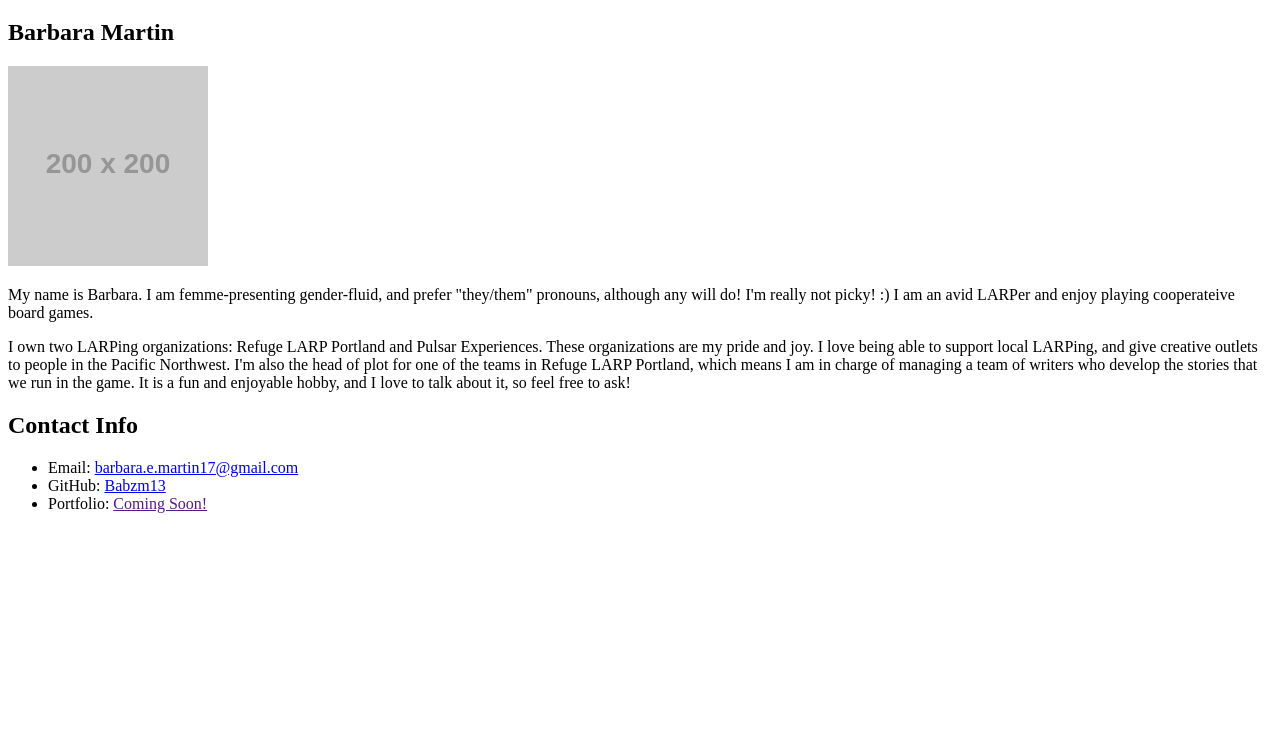
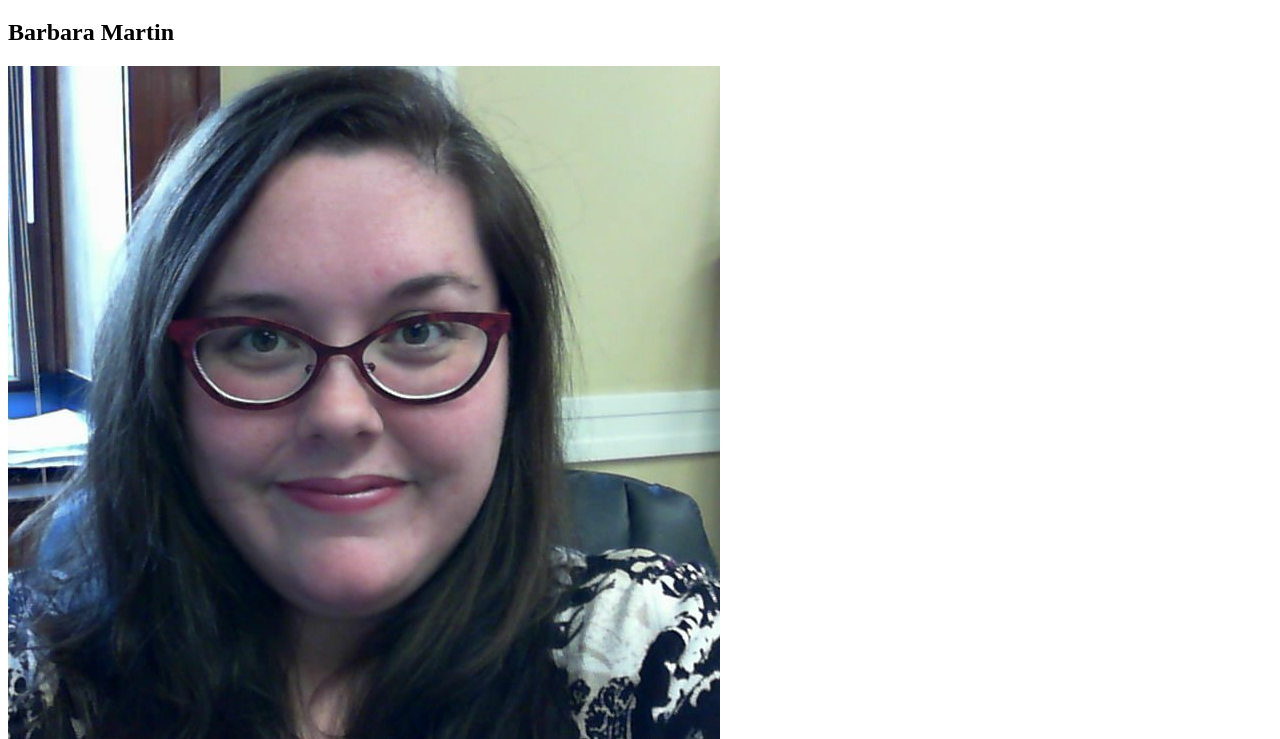
Before and after one commit to babzm13/first-day-repo, a plain HTML site: page index.html in a window 1280 px wide. Shown: the part 61-800 px from the top of the page. Drawn offline with Linux system fonts and the light colour scheme; placeholder pictures from the web are drawn by us.

Commit message:
Adding proper image.

```diff
--- a/index.html
+++ b/index.html
@@ -8,7 +8,7 @@
         <h1>Student Bio</h1>
         <section>
             <h2>Barbara Martin</h2>
-            <img src="https://via.placeholder.com/200" alt="placeholder image" />
+            <img src="face_picture.JPG" alt="placeholder image" />
             <p>My name is Barbara. I am femme-presenting gender-fluid, and prefer "they/them" pronouns, although any will do! I'm really not picky! :) I am an avid LARPer and enjoy playing cooperateive board games.</p>
             <p>I own two LARPing organizations: Refuge LARP Portland and Pulsar Experiences. These organizations are my pride and joy. I love being able to support local LARPing, and give creative outlets to people in the Pacific Northwest. I'm also the head of plot for one of the teams in Refuge LARP Portland, which means I am in charge of managing a team of writers who develop the stories that we run in the game. It is a fun and enjoyable hobby, and I love to talk about it, so feel free to ask!</p>
         </section>
```
Also changed, not shown: face_picture.JPG (added).
